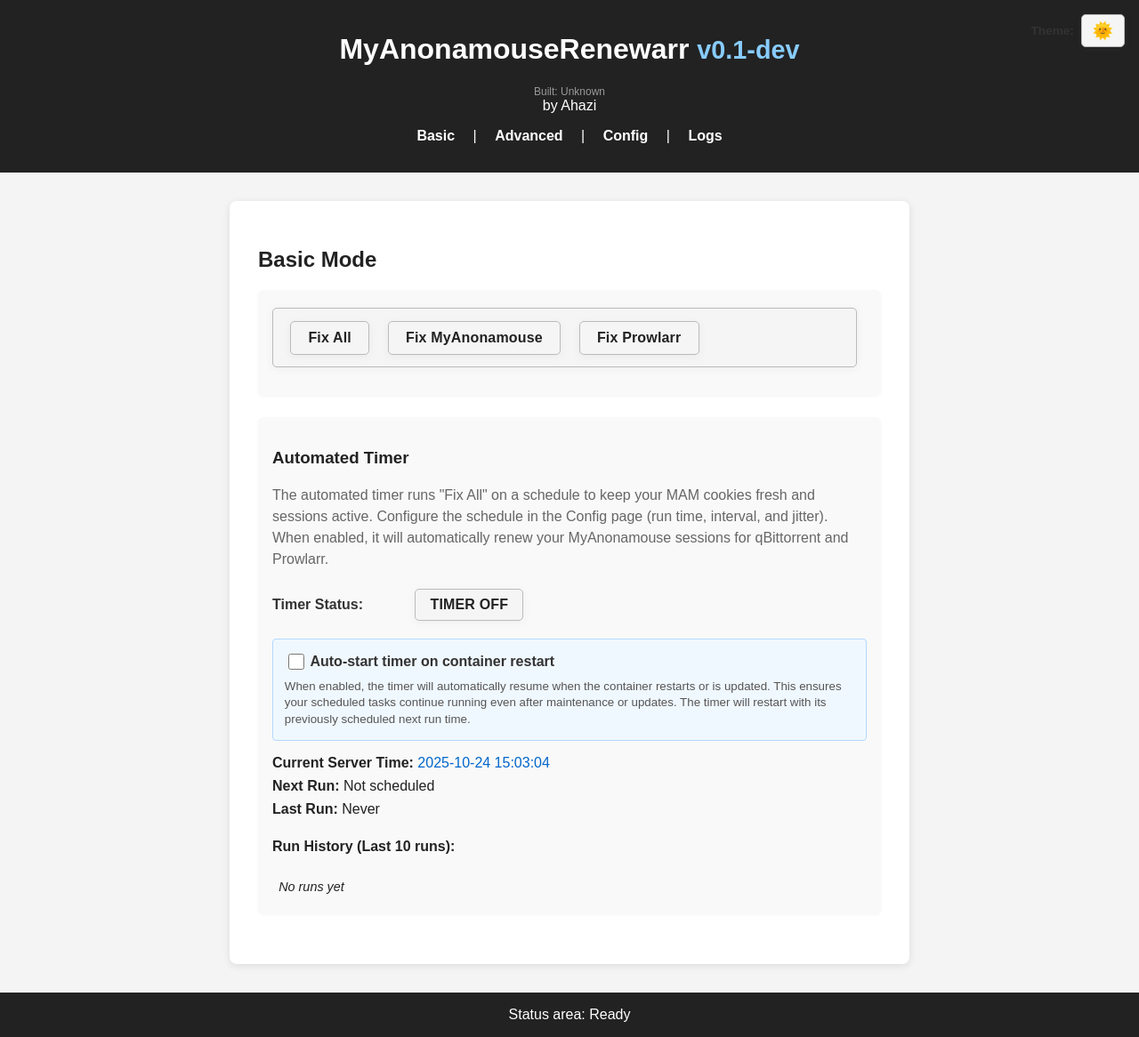
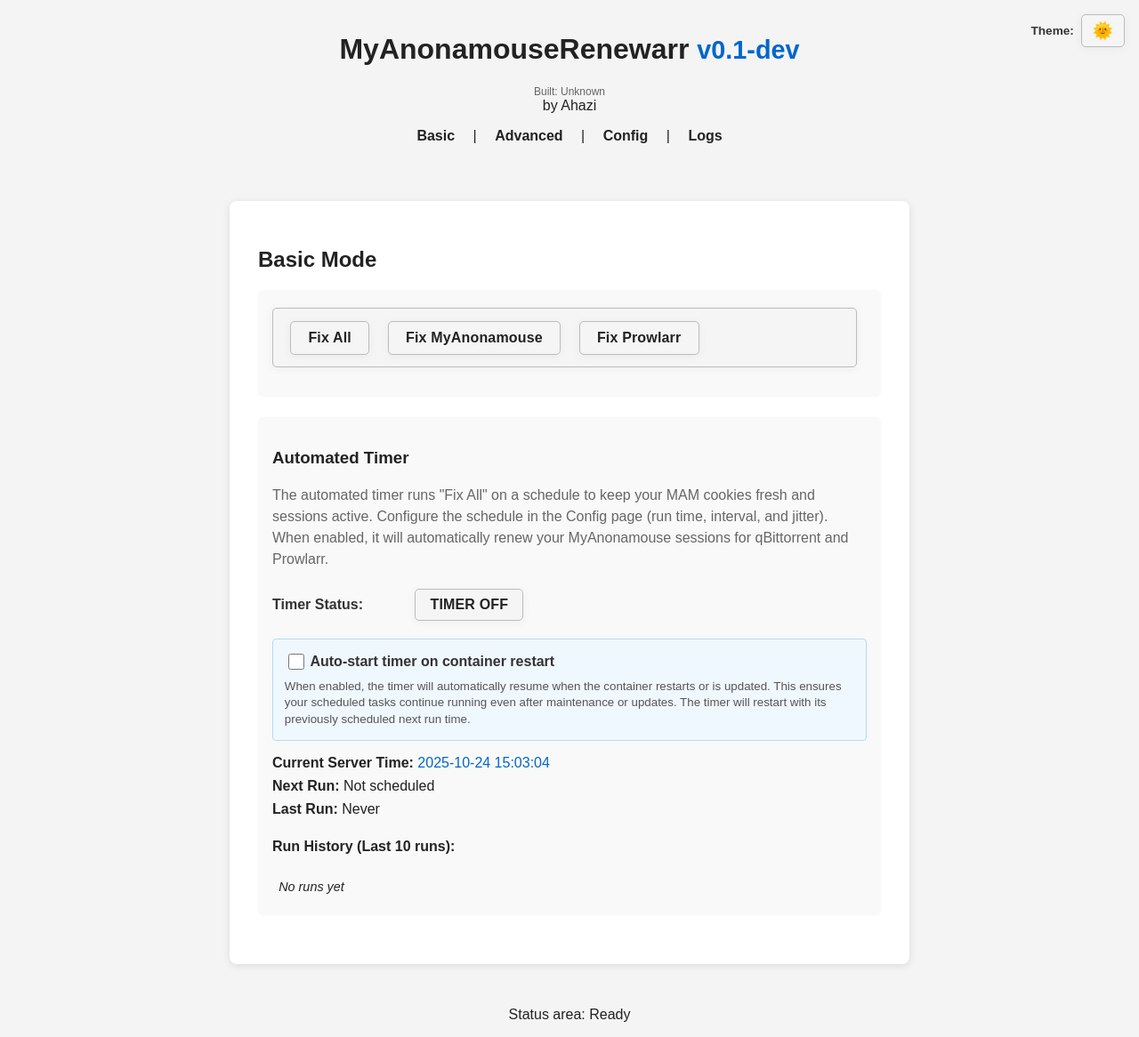
Before and after one commit to Ahazii/MAMRenewARR, a Flask app: page /basic in a window 1280 px wide. Shown: the whole page at 89% size. Run offline with Flask 3, Linux system fonts and the light colour scheme; data that the repository does not hold is empty; parts of the project's set-up code (start-up, migrations or seed data) failed here and were passed over.

Commit message:
Fix light mode header/footer theme colors

```diff
--- a/templates/base.html
+++ b/templates/base.html
@@ -61,7 +61,7 @@
 
         /* Header and footer theme styling */
         header, footer { padding: 1em; text-align: center; }
-        body.light-mode header, body.light-mode footer { background: #222 !important; color: #fff !important; }
+        body.light-mode header, body.light-mode footer { background: #f4f4f4 !important; color: #222 !important; }
         body.dark-mode header, body.dark-mode footer { background: #111 !important; color: #e2e2e2 !important; }
 
         /* All header children inherit color */
@@ -73,23 +73,23 @@
         body.dark-mode footer *, body.dark-mode footer *::before, body.dark-mode footer *::after { color: inherit; }
 
         /* H1 title in header */
-        body.light-mode header h1 { color: #fff !important; }
+        body.light-mode header h1 { color: #222 !important; }
         body.dark-mode header h1 { color: #e2e2e2 !important; }
 
         /* Version and build date in header */
-        body.light-mode header .version { color: #bbb !important; }
+        body.light-mode header .version { color: #666 !important; }
         body.dark-mode header .version { color: #999 !important; }
-        body.light-mode header .version a { color: #88ccff !important; }
+        body.light-mode header .version a { color: #0066cc !important; }
         body.dark-mode header .version a { color: #4db8ff !important; }
-        body.light-mode header .build-date { color: #999 !important; }
+        body.light-mode header .build-date { color: #666 !important; }
         body.dark-mode header .build-date { color: #777 !important; }
 
         /* Navigation links */
-        body.light-mode .nav-link { color: #fff !important; }
+        body.light-mode .nav-link { color: #222 !important; }
         body.dark-mode .nav-link { color: #ffd700 !important; }
 
         /* Status in footer */
-        body.light-mode #status { color: #fff !important; }
+        body.light-mode #status { color: #222 !important; }
         body.dark-mode #status { color: #e2e2e2 !important; }
         body.dark-mode label { color: #ffd700; }
         body.light-mode label { color: #333; }
```
